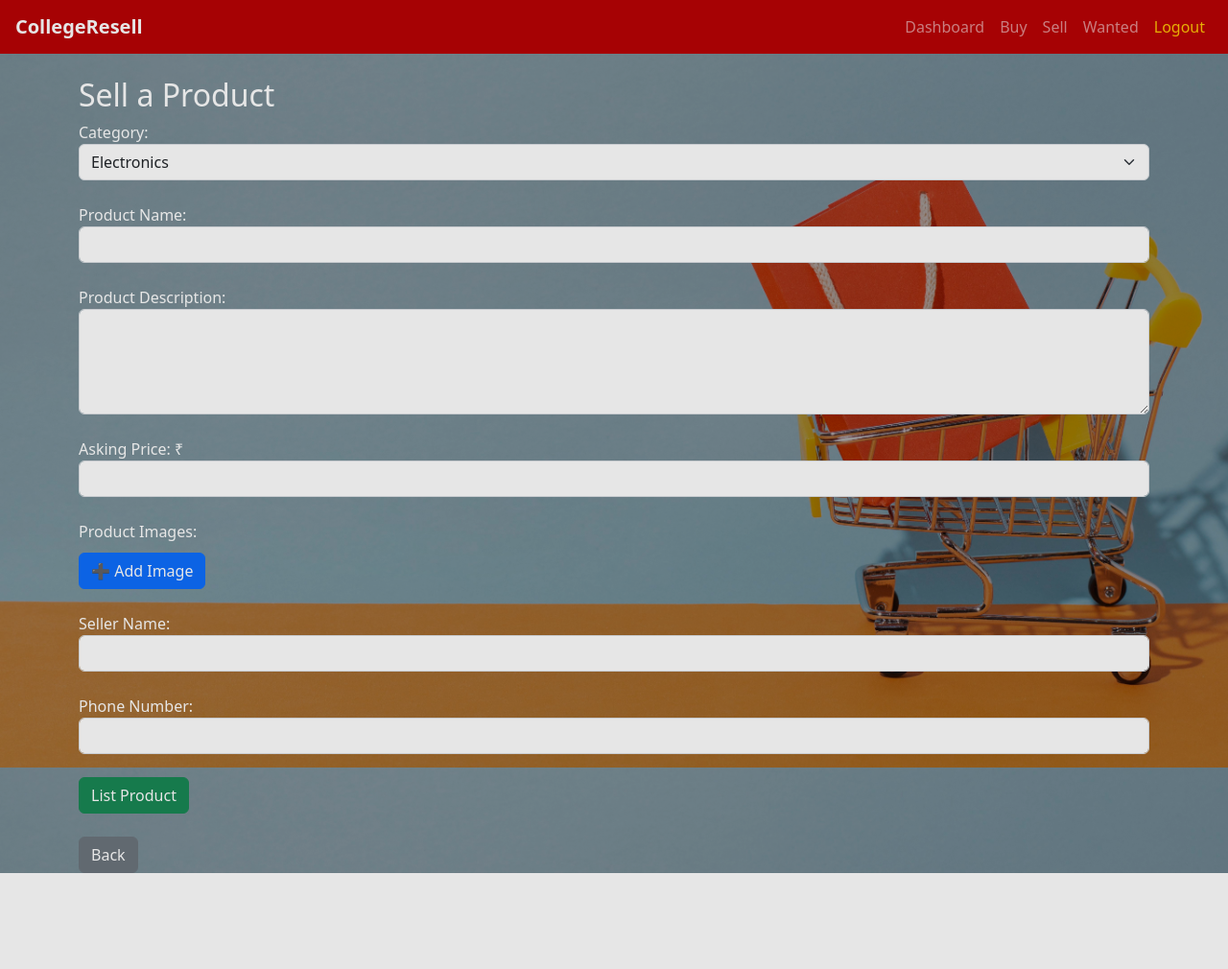
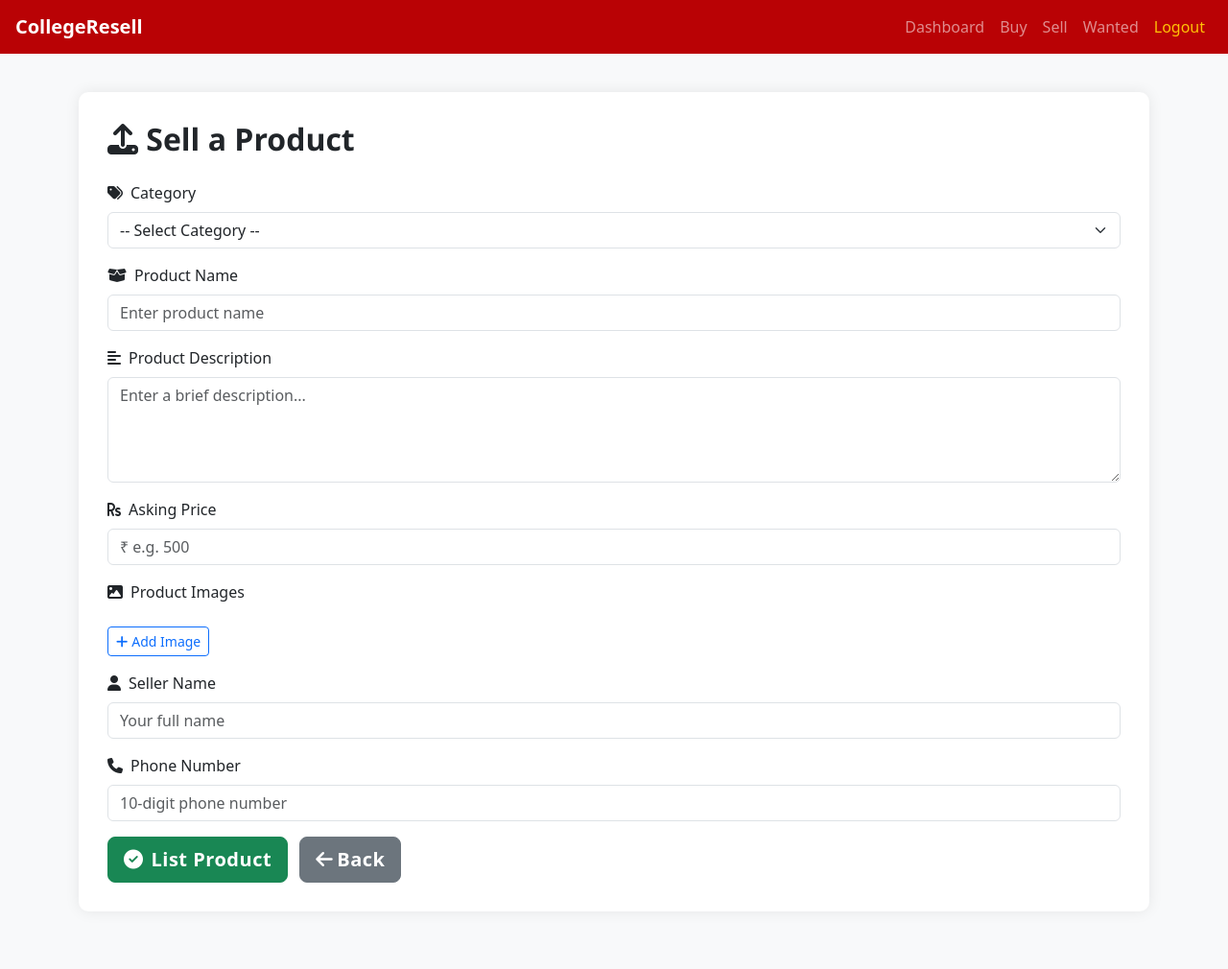
Before and after one commit to akshatabakre/Resell-nitrr, a Flask app: page /sell in a window 1280 px wide. Shown: the whole page at 96% size. Before the commit the page ends 910 px from the top, so only its background shows below. Run offline with Flask 3, Linux system fonts and the light colour scheme; the visitor is signed in with stand-in values (Sample User, id 1); some libraries are stand-ins or nearby versions.

Commit message:
final sell

```diff
--- a/templates/sell.html
+++ b/templates/sell.html
@@ -3,37 +3,42 @@
 <head>
     <meta charset="UTF-8">
     <title>Sell a Product</title>
-    <link rel="stylesheet" href="{{ url_for('static', filename='styles.css') }}">
-    <!-- Include Bootstrap CSS (if not already in styles.css) -->
+    <meta name="viewport" content="width=device-width, initial-scale=1">
+
+    <!-- Bootstrap + Font Awesome -->
     <link href="https://cdn.jsdelivr.net/npm/bootstrap@5.3.3/dist/css/bootstrap.min.css" rel="stylesheet">
+    <link href="https://cdnjs.cloudflare.com/ajax/libs/font-awesome/6.5.0/css/all.min.css" rel="stylesheet">
 
     <style>
-       body{
-            background: url('/static/dashboard bg.jpg') no-repeat center center fixed;
-            content: "";
-            /* position: fixed; */
-            top: 0;
-            left: 0;
-            width: 100%;
-            height: 100%;
-            /* background: url('/static/dsbg.jpg') no-repeat center center fixed; */
-            background-size: cover;
-            filter: brightness(0.9);
-            z-index: -2;
-            color: white;
-            /* padding-top: 70px; */
-            padding-bottom: 0;
+        body {
+            background-color: #f8f9fa;
         }
-        body::before {
-        content: '';
-        position: fixed;
-        top: 0;
-        left: 0;
-        bottom: 0;
-        height: 100%;
-        width: 100%;
-        background-color: rgba(0, 0, 0, 0.4); /* Adjust opacity here */
-        z-index: -1;
+        .form-section {
+            background: #fff;
+            padding: 30px;
+            border-radius: 10px;
+            box-shadow: 0 0 15px rgba(0,0,0,0.08);
+            margin-top: 40px;
+            margin-bottom: 60px;
+        }
+        .form-section h2 {
+            margin-bottom: 25px;
+            font-weight: bold;
+            font-family: 'Segoe UI', sans-serif;
+        }
+        .form-label {
+            font-weight: 500;
+        }
+        .btn-custom {
+            font-weight: 600;
+            letter-spacing: 0.5px;
+        }
+        #imagePreviewContainer img {
+            width: 120px;
+            height: auto;
+            margin: 5px;
+            border-radius: 5px;
+            border: 1px solid #ccc;
         }
     </style>
 </head>
@@ -41,46 +46,60 @@
 
     {% include 'navbar.html' %}
 
-    <div class="container mt-4">
-        <h2>Sell a Product</h2>
+    <div class="container">
+        <div class="form-section">
+            <h2><i class="fas fa-upload"></i> Sell a Product</h2>
             <form id="sellForm" method="post" enctype="multipart/form-data">
-            <label>Category:</label>
-            <select name="category" class="form-select">
+                <div class="mb-3">
+                    <label class="form-label"><i class="fas fa-tags me-2"></i>Category</label>
+                    <select name="category" class="form-select" required>
+                        <option value="">-- Select Category --</option>
                         <option value="electronics">Electronics</option>
                         <option value="groceries">Groceries</option>
                         <option value="study stuff">Study Stuff</option>
                         <option value="hostel stuff">Hostel Stuff</option>
                         <option value="vehicles">Vehicles</option>
                         <option value="others">Others</option>
-            </select><br>
+                    </select>
+                </div>
 
-            <label>Product Name:</label>
-            <input type="text" name="product_name" required class="form-control"><br>
+                <div class="mb-3">
+                    <label class="form-label"><i class="fas fa-box-open me-2"></i>Product Name</label>
+                    <input type="text" name="product_name" class="form-control" placeholder="Enter product name" required>
+                </div>
 
-            <label>Product Description:</label>
-            <textarea name="description" rows="4" cols="50" class="form-control"></textarea><br>
+                <div class="mb-3">
+                    <label class="form-label"><i class="fas fa-align-left me-2"></i>Product Description</label>
+                    <textarea name="description" rows="4" class="form-control" placeholder="Enter a brief description..."></textarea>
+                </div>
 
-            <label>Asking Price: ₹</label>
-            <input type="number" name="price" required class="form-control"><br>
+                <div class="mb-3">
+                    <label class="form-label"><i class="fas fa-rupee-sign me-2"></i>Asking Price</label>
+                    <input type="number" name="price" class="form-control" placeholder="₹ e.g. 500" required>
+                </div>
 
-            <label>Product Images:</label>
-            <div id="imagePreviewContainer" style="margin-bottom: 10px;"></div>
+                <div class="mb-3">
+                    <label class="form-label"><i class="fas fa-image me-2"></i>Product Images</label><br>
+                    <div id="imagePreviewContainer" class="mb-3 d-flex flex-wrap"></div>
+                    <input type="file" id="imageInput" accept="image/*" style="display:none;">
+                    <button type="button" id="addImageBtn" class="btn btn-outline-primary btn-sm"><i class="fas fa-plus me-1"></i>Add Image</button>
+                    <div id="hiddenImageInputs"></div>
+                </div>
 
-            <input type="file" id="imageInput" accept="image/*" style="display:none;">
-            <button type="button" id="addImageBtn" class="btn btn-primary">➕ Add Image</button><br><br>
+                <div class="mb-3">
+                    <label class="form-label"><i class="fas fa-user me-2"></i>Seller Name</label>
+                    <input type="text" name="seller_name" class="form-control" placeholder="Your full name" required>
+                </div>
 
-            <div id="hiddenImageInputs"></div>
+                <div class="mb-3">
+                    <label class="form-label"><i class="fas fa-phone me-2"></i>Phone Number</label>
+                    <input type="tel" name="phone" class="form-control" placeholder="10-digit phone number" required pattern="[0-9]{10}">
+                </div>
 
-            <label>Seller Name:</label>
-            <input type="text" name="seller_name" required class="form-control"><br>
-
-            <label>Phone Number:</label>
-            <input type="tel" name="phone" required class="form-control"><br>
-
-            <input type="submit" value="List Product" class="btn btn-success">
+                <button type="submit" class="btn btn-success btn-lg btn-custom"><i class="fas fa-check-circle me-2"></i>List Product</button>
+                <a href="/protected_area" class="btn btn-secondary btn-lg btn-custom ms-2"><i class="fas fa-arrow-left me-1"></i>Back</a>
             </form>
-        <br>
-        <a href="/protected_area" class="btn btn-secondary">Back</a>
+        </div>
     </div>
 
     <script>
@@ -89,8 +108,6 @@
             const addImageBtn = document.getElementById('addImageBtn');
             const previewContainer = document.getElementById('imagePreviewContainer');
             const hiddenInputs = document.getElementById('hiddenImageInputs');
-        const form = document.getElementById('sellForm');
-
             let imageCount = 0;
 
             addImageBtn.addEventListener('click', () => {
@@ -101,15 +118,9 @@
                 for (let i = 0; i < imageInput.files.length; i++) {
                     const file = imageInput.files[i];
                     const reader = new FileReader();
-
                     reader.onload = function (e) {
                         const img = document.createElement('img');
                         img.src = e.target.result;
-                    img.style.width = '150px';
-                    img.style.margin = '10px';
-                    img.style.border = '1px solid #ccc';
-                    img.style.padding = '5px';
-                    img.style.borderRadius = '4px';
                         previewContainer.appendChild(img);
                     };
                     reader.readAsDataURL(file);
@@ -123,7 +134,6 @@
 
                     imageCount++;
                 }
-
                 imageInput.value = '';
             });
 
```
Also changed, not shown: static/sell2.jpeg (added), static/sell3.jpeg (added), static/sell4.jpg (added), static/sellbg.jpg (added), static/thanku.jpg (added). Lines whose indentation alone changed are shown as unchanged.
